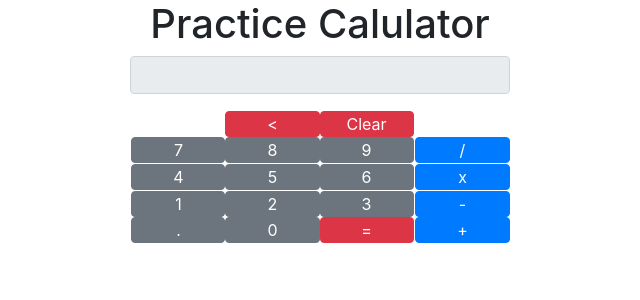
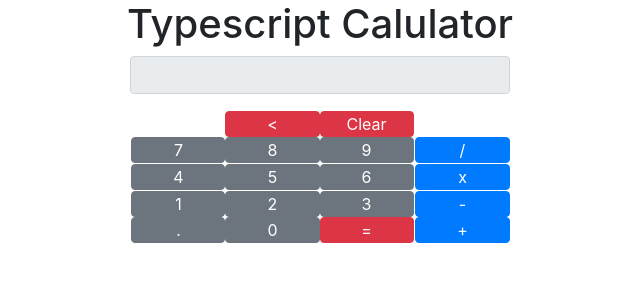
Before and after one commit to alycapps/typescriptCalculator, a React (Create React App) app: page / in a window 1280 px wide. Shown: the top 300 px of the page, without its empty margins (320-960 px from the left). Built offline with nearby package versions, Linux system fonts and the light colour scheme.

Commit message:
small syntax fixes

```diff
--- a/src/App.tsx
+++ b/src/App.tsx
@@ -35,7 +35,8 @@ class App extends Component<{}, State> {
 
   // will update display state to include new value clicked
   // will add value to num1 or num2 depending on if an operator has been chosen yet
-  numberClick = (e:any) => {
+  numberClick = (e: any) => {
+    console.log(e);
     let val:string = e.target.value
     this.setState((prevState) => {
       return {display: prevState.display + val}
@@ -87,8 +88,8 @@ class App extends Component<{}, State> {
 
   // will update num2 to display state
   // will perform math based on operator chosen
-  //will update display with answer
-  //will update answerCalculated
+  // will update display with answer
+  // will update answerCalculated
   equalClick = () => {
     console.log("equal clicked")
     let displayNum: number = parseFloat(this.state.display)
@@ -122,7 +123,7 @@ class App extends Component<{}, State> {
   public render() {
     return (
       <div className="App">
-        <h1>Practice Calulator</h1>
+        <h1>Typescript Calulator</h1>
         <div className="container">
 
         {/* row where num1 operator and num2 is displayed */}
--- a/src/components/NumberBtn.tsx
+++ b/src/components/NumberBtn.tsx
@@ -2,7 +2,7 @@ import React from "react";
 
 export interface Props {
   number: number | string;
-  numberClick: any
+  numberClick: (e: any) => void
 };
 
 const NumberBtn = (props: Props) => (
--- a/src/components/OperatorBtn.tsx
+++ b/src/components/OperatorBtn.tsx
@@ -2,16 +2,15 @@ import React from "react";
 
 export interface Props {
   operator: string,
-  operatorClick: any
+  operatorClick: (e: any) => void
 }
 
 const OperatorBtn = (props: Props) => (
-  // <span className="col-md-1">
    <button value={props.operator} type="button" className="btn btn-primary" onClick={props.operatorClick} style={style}>
      {props.operator}
    </button>
-//  </span>
 );
+
 const style = {
   width: "100%",
   padding: "0",
--- a/src/components/OtherBtn.tsx
+++ b/src/components/OtherBtn.tsx
@@ -2,7 +2,7 @@ import React from "react";
 
 export interface Props {
   other: string;
-  otherClick: any
+  otherClick: (e: any) => void
 };
 
 const OtherBtn = (props: Props) => (
```
